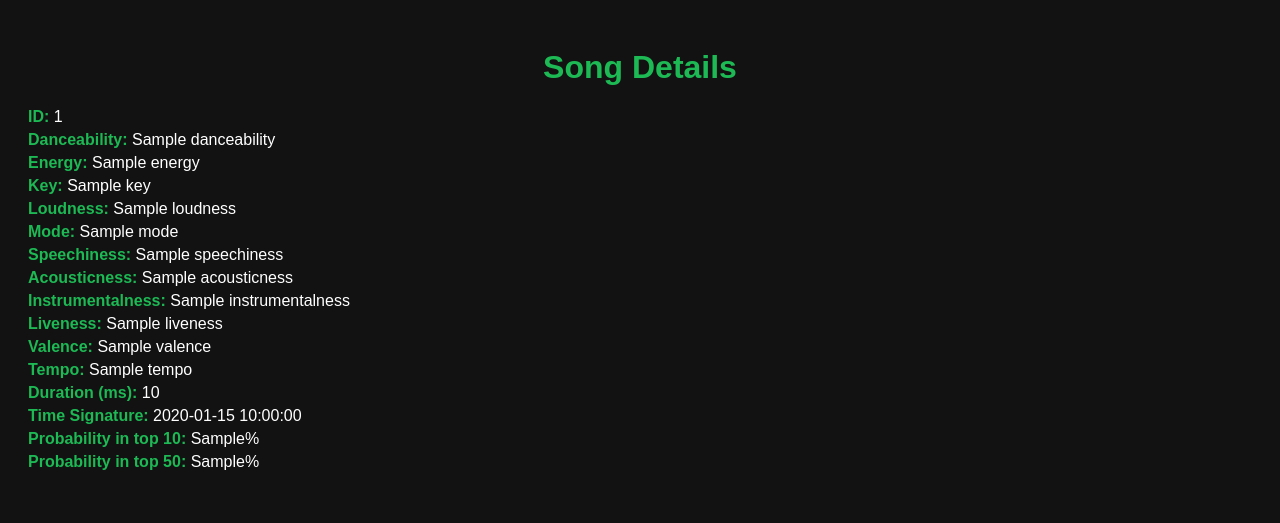
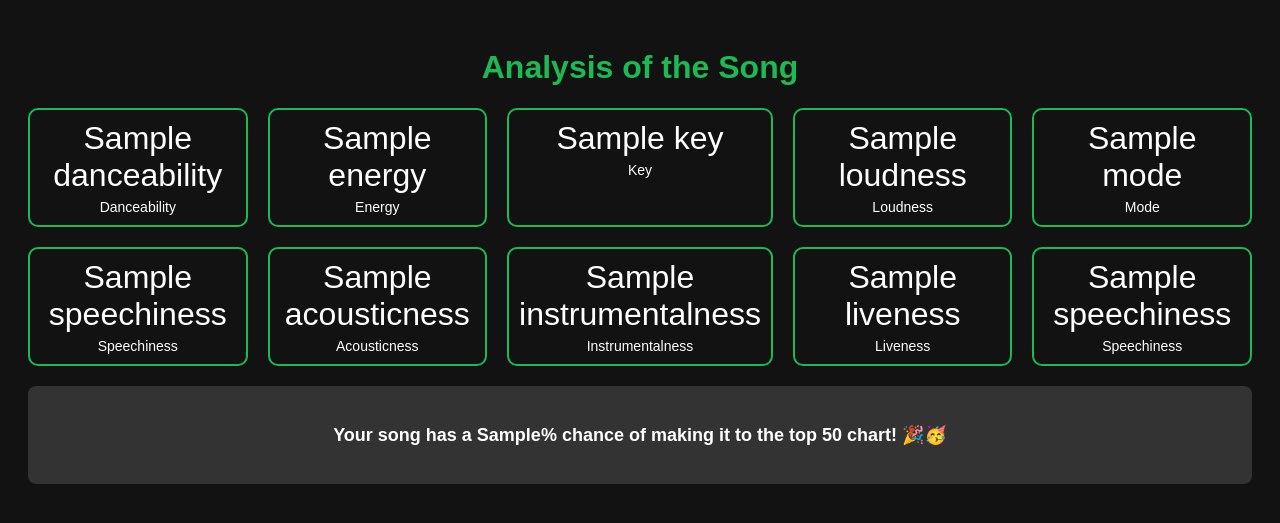
Before and after one commit to gauritomar/spotify-chart-prediction, a Flask app: template templates/result.html in a window 1280 px wide. Shown: the top 523 px of the page. Run offline with Flask 3, Linux system fonts and the light colour scheme; the template is opened without the code that fills it: most values are stand-ins (such as "Sample title", 1, 10 or a date in 2020); parts of the project's set-up code (start-up, migrations or seed data) failed here and were passed over.

Commit message:
results.html

```diff
--- a/templates/result.html
+++ b/templates/result.html
@@ -11,52 +11,184 @@
       }
 
       .song-details {
+        display: grid;
+        grid-template-columns: repeat(5, 1fr);
+        grid-gap: 20px;
         margin-top: 20px;
+      }
+
+      .song-detail {
+        text-align: center;
+        border: 2px solid #1db954;
+        padding: 10px;
+        border-radius: 10px;
+      }
+
+      .song-detail-number {
+        font-size: 32px;
+        margin-bottom: 5px;
+      }
+
+      .song-detail-text {
+        font-size: 14px;
       }
 
       h1 {
         color: #1db954;
         text-align: center;
       }
-
-      .song-details p {
-        margin: 5px 0;
+      .congrats-banner {
+        background-color: #333;
+        text-align: center;
+        padding: 20px;
+        border-radius: 8px;
+        margin-top: 20px;
       }
 
-      .song-details strong {
-        color: #1db954;
+      .congrats-text {
+        font-size: 18px;
+        font-weight: bold;
       }
 
-      .not-found {
-        text-align: center;
+      .congrats-emoji {
+        font-size: 24px;
+      }
+      .song-detail {
+        position: relative;
+      }
+
+      .fun-fact {
+        display: none;
+        position: absolute;
+        top: -10px;
+        left: 50%;
+        transform: translateX(-50%);
+        background-color: #1db954;
+        color: #fff;
+        padding: 8px;
+        border-radius: 5px;
+        width: 200px;
+        font-size: 12px;
+        z-index: 1;
+      }
+
+      .song-detail:hover .fun-fact {
+        display: block;
       }
     </style>
   </head>
   <body>
-    <h1>Song Details</h1>
+    <h1>Analysis of the Song</h1>
     <div class="song-details">
-      <p><strong>ID:</strong> {{ audio_features['id'] }}</p>
-      <p><strong>Danceability:</strong> {{ audio_features['danceability'] }}</p>
-      <p><strong>Energy:</strong> {{ audio_features['energy'] }}</p>
-      <p><strong>Key:</strong> {{ audio_features['key'] }}</p>
-      <p><strong>Loudness:</strong> {{ audio_features['loudness'] }}</p>
-      <p><strong>Mode:</strong> {{ audio_features['mode'] }}</p>
-      <p><strong>Speechiness:</strong> {{ audio_features['speechiness'] }}</p>
-      <p><strong>Acousticness:</strong> {{ audio_features['acousticness'] }}</p>
-      <p>
-        <strong>Instrumentalness:</strong> {{ audio_features['instrumentalness']
-        }}
+      <div class="song-detail">
+        <div class="song-detail-number">
+          {{ audio_features['danceability'] }}
+        </div>
+        <div class="song-detail-text">Danceability</div>
+        <div class="fun-fact">
+          Songs that make people move have a higher chance of making it to the
+          top 50 charts. Crafting rhythms and beats that compel listeners to
+          groove increases the track's potential for broader appeal and radio
+          play.
+        </div>
+      </div>
+      <div class="song-detail">
+        <div class="song-detail-number">{{ audio_features['energy'] }}</div>
+        <div class="song-detail-text">Energy</div>
+        <div class="fun-fact">
+          Tracks with high energy levels tend to capture attention and stand
+          out. Artists focusing on injecting dynamic, lively elements into their
+          music might find their way into the top 50 as these songs often
+          resonate more with the audience.
+        </div>
+      </div>
+      <div class="song-detail">
+        <div class="song-detail-number">{{ audio_features['key'] }}</div>
+        <div class="song-detail-text">Key</div>
+        <div class="fun-fact">
+          Interestingly, certain keys have historically had better reception
+          among listeners. Exploring different keys and their emotional impact
+          could influence the overall feel of a track and potentially improve
+          its chances of chart success.
+        </div>
+      </div>
+      <div class="song-detail">
+        <div class="song-detail-number">{{ audio_features['loudness'] }}</div>
+        <div class="song-detail-text">Loudness</div>
+        <div class="fun-fact">
+          Louder tracks tend to make a stronger impact on listeners. Striking
+          the right balance between being attention-grabbing and maintaining
+          quality is key to making a mark in the competitive music landscape and
+          reaching the top 50.
+        </div>
+      </div>
+      <div class="song-detail">
+        <div class="song-detail-number">{{ audio_features['mode'] }}</div>
+        <div class="song-detail-text">Mode</div>
+        <div class="fun-fact">
+          Songs in a major mode often connect better with larger audiences.
+          Artists might consider the emotional undertones of major keys when
+          aiming for a broader listener base and a higher chance of charting.
+        </div>
+      </div>
+      <div class="song-detail">
+        <div class="song-detail-number">
+          {{ audio_features['speechiness'] }}
+        </div>
+        <div class="song-detail-text">Speechiness</div>
+        <div class="fun-fact">
+          Incorporating spoken words in a track can add an intriguing dimension.
+          Finding the right blend of sung and spoken elements could create a
+          unique sonic experience, potentially captivating audiences and aiding
+          in chart placement.
+        </div>
+      </div>
+      <div class="song-detail">
+        <div class="song-detail-number">
+          {{ audio_features['acousticness'] }}
+        </div>
+        <div class="song-detail-text">Acousticness</div>
+        <div class="fun-fact">
+          While acoustic songs have their charm, the charts often favor tracks
+          with fewer acoustic elements. Artists exploring a blend of acoustic
+          and electronic sounds might align better with current listener trends
+          and increase their chances of charting.
+        </div>
+      </div>
+      <div class="song-detail">
+        <div class="song-detail-number">
+          {{ audio_features['instrumentalness'] }}
+        </div>
+        <div class="song-detail-text">Instrumentalness</div>
+        <div class="fun-fact">
+          Balancing vocals and instrumental elements is crucial. Songs with a
+          balanced mix often appeal to a wider audience, potentially increasing
+          the track's chances of climbing the charts and gaining popularity.
+        </div>
+      </div>
+      <div class="song-detail">
+        <div class="song-detail-number">{{ audio_features['liveness'] }}</div>
+        <div class="song-detail-text">Liveness</div>
+        <div class="fun-fact">
+          Surprisingly, the presence of audience recordings doesn't
+          significantly impact a track's chart performance. Artists might focus
+          more on other attributes to create a standout piece rather than solely
+          emphasizing audience participation for chart success.
+        </div>
+      </div>
+      <div class="song-detail">
+        <div class="song-detail-number">
+          {{ audio_features['speechiness'] }}
+        </div>
+        <div class="song-detail-text">Speechiness</div>
+      </div>
+    </div>
+
+    <div class="congrats-banner">
+      <p class="congrats-text">
+        Your song has a {{ probability_under_50 }}% chance of making it to the
+        top 50 chart! 🎉🥳
       </p>
-      <p><strong>Liveness:</strong> {{ audio_features['liveness'] }}</p>
-      <p><strong>Valence:</strong> {{ audio_features['valence'] }}</p>
-      <p><strong>Tempo:</strong> {{ audio_features['tempo'] }}</p>
-      <p><strong>Duration (ms):</strong> {{ audio_features['duration_ms'] }}</p>
-      <p>
-        <strong>Time Signature:</strong> {{ audio_features['time_signature'] }}
-      </p>
-      <p><strong>Probability in top 10:</strong> {{ probability_under_10 }}%</p>
-        <p><strong>Probability in top 50:</strong> {{ probability_under_50 }}%</p>
-    </div>
     </div>
   </body>
 </html>
```
Also changed, not shown: 1 other file.
